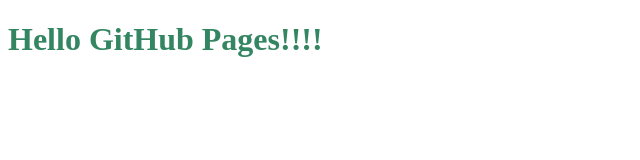
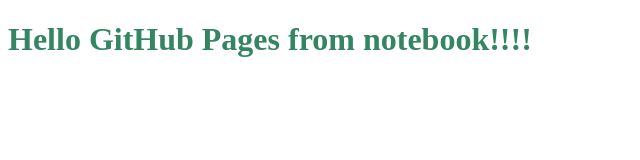
Before and after one commit to ThoniMiguel/thonimiguel.github.io, a plain HTML site: page index.html in a window 1280 px wide. Shown: the whole page, without its empty margins (0-640 px from the left). Drawn offline with Linux system fonts and the light colour scheme.

Commit message:
first commit from laptop

```diff
--- a/index.html
+++ b/index.html
@@ -8,6 +8,6 @@
     <title>Document</title>
   </head>
   <body>
-    <h1 class="title">Hello GitHub Pages!!!!</h1>
+    <h1 class="title">Hello GitHub Pages from notebook!!!!</h1>
   </body>
 </html>
```
